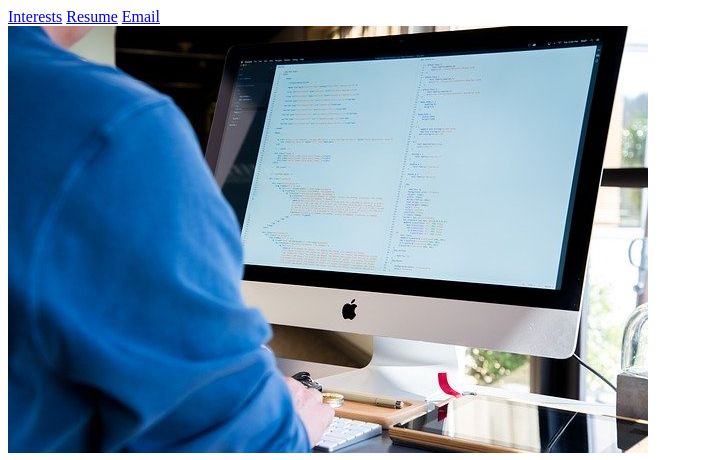
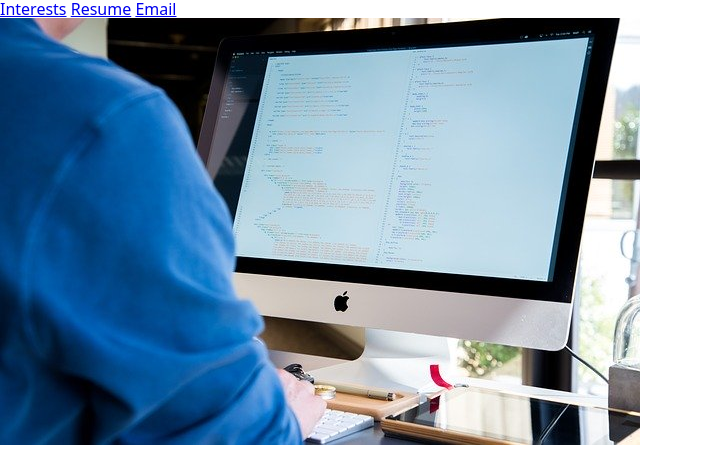
Before and after one commit to syaoran68/SelfDescription, a plain HTML site: page index.html in a window 1280 px wide. Shown: the top 460 px of the page, without its empty margins (0-711 px from the left). Drawn offline with nearby package versions, Linux system fonts and the light colour scheme.

Commit message:
added modern-normalize

```diff
--- a/index.html
+++ b/index.html
@@ -1,5 +1,6 @@
 <!DOCTYPE html>
 <html lang="en">
+<link rel="stylesheet" href="node_modules/modern-normalize/modern-normalize.css">
   <head>
     <META charset="UTF-8" />
     <title>
```
Also changed, not shown: interests.html (+1 -0 lines), resume.html (+1 -0 lines), package-lock.json (added).
